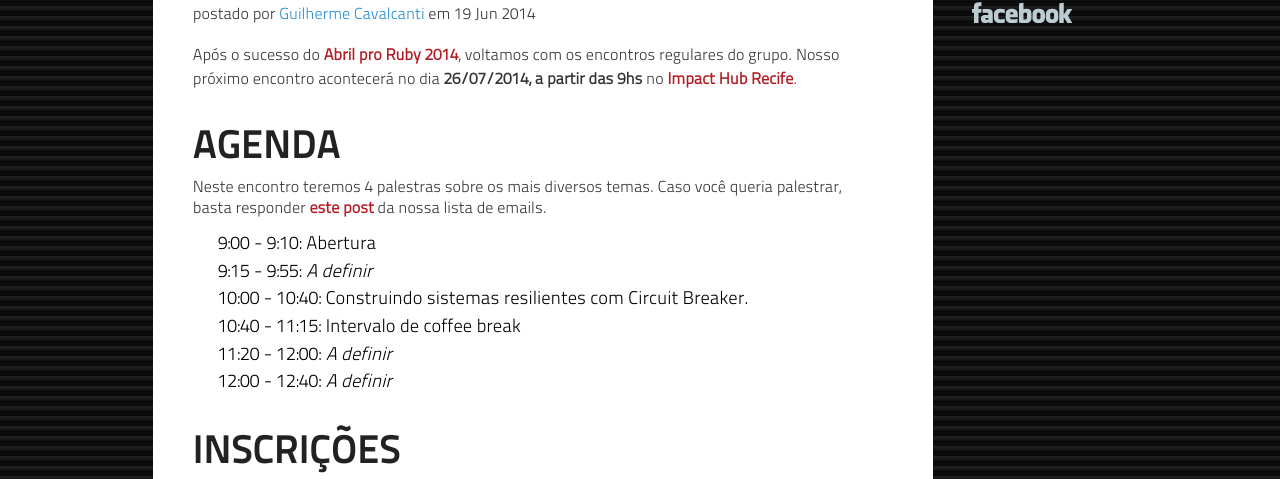
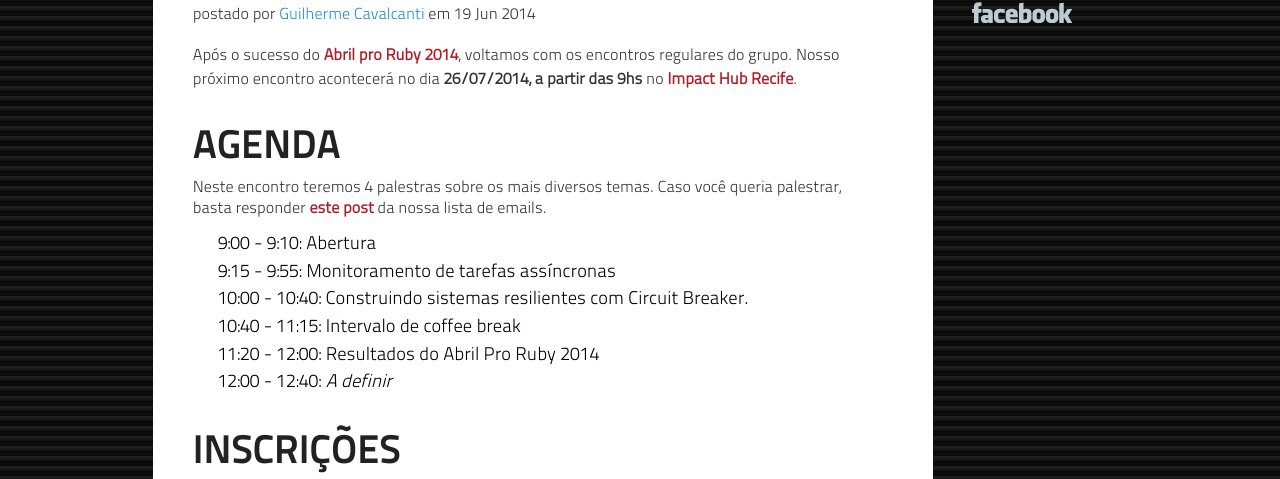
Before and after one commit to frevo-on-rails/frevo-on-rails.github.com, a Jekyll site: the page built from _posts/2014-06-19-encontro-julho.markdown, in a window 1280 px wide and 900 px high, scrolled down 364 px, cut to the strip 0-479 px from the top of the window. Built offline with Jekyll 4.4.1, drawn with Linux system fonts in a browser that asks for light colours; nearby versions of some CDN libraries; comment, search, counter and statistics services are not loaded.

Commit message:
Adds more presentations title to July/2014 meeting.

```diff
--- a/_posts/2014-06-19-encontro-julho.markdown
+++ b/_posts/2014-06-19-encontro-julho.markdown
@@ -13,10 +13,10 @@ Após o sucesso do [Abril pro Ruby 2014](http://abrilproruby.com/pt/), voltamos
 Neste encontro teremos 4 palestras sobre os mais diversos temas. Caso você queria palestrar, basta responder [este post](https://groups.google.com/forum/#!topic/frevo-on-rails/5LXMberj2MI) da nossa lista de emails.
 
 - 9:00 - 9:10: Abertura
-- 9:15 - 9:55: _A definir_
+- 9:15 - 9:55: Monitoramento de tarefas assíncronas
 - 10:00 - 10:40: Construindo sistemas resilientes com Circuit Breaker.
 - 10:40 - 11:15: Intervalo de coffee break
-- 11:20 - 12:00: _A definir_
+- 11:20 - 12:00: Resultados do Abril Pro Ruby 2014
 - 12:00 - 12:40: _A definir_
 
 ## Inscrições
```
